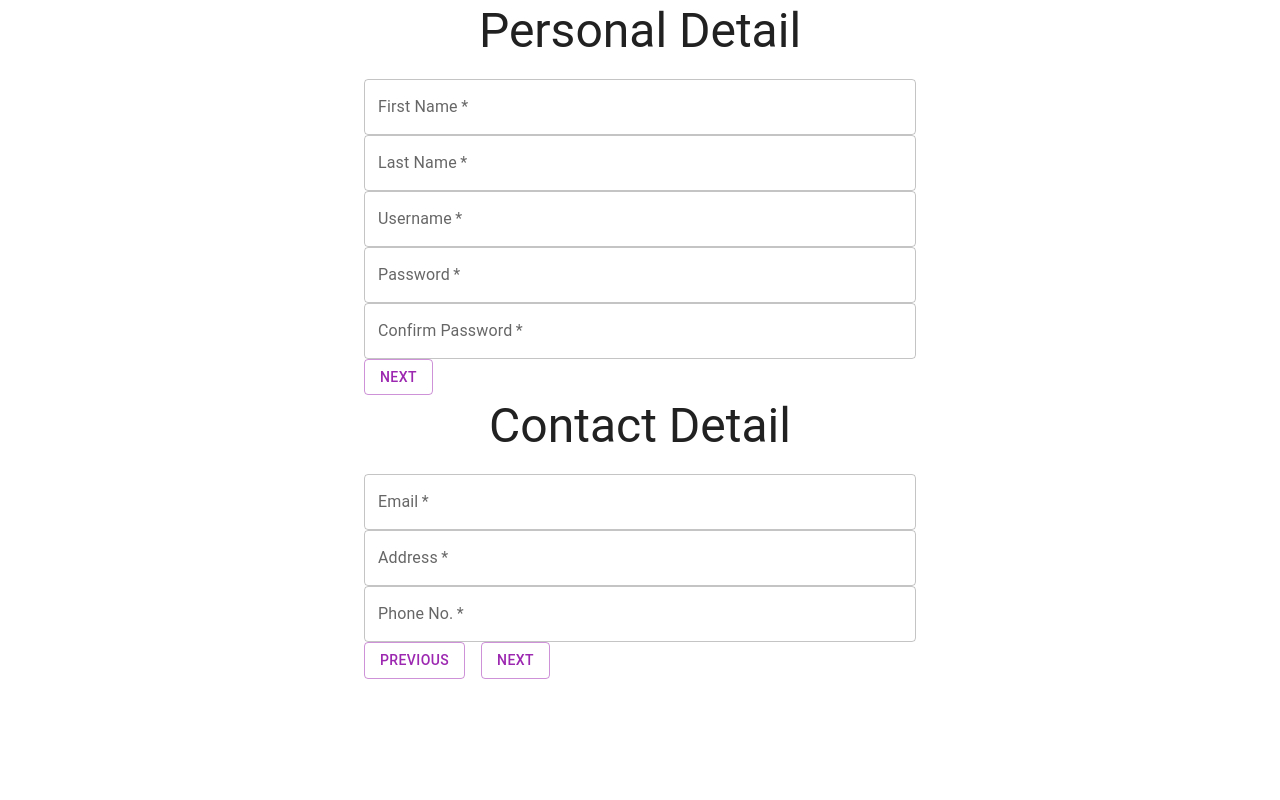
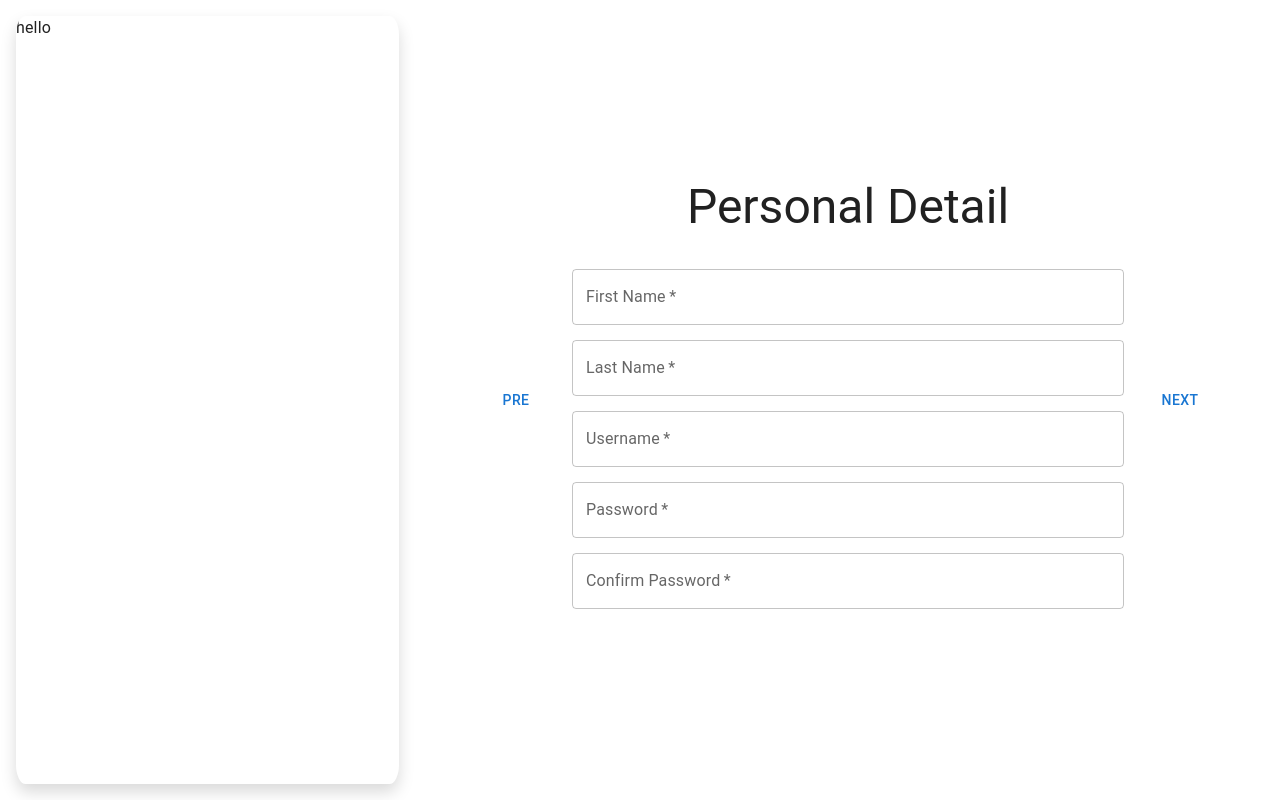
Before and after one commit to BishalRaj/OurPortfolio-frontend, a React (Create React App) app: page /register in a window 1280 px wide. Built offline with nearby package versions, Linux system fonts and the light colour scheme.

Commit message:
resgister

```diff
--- /dev/null
+++ b/src/layouts/contact.jsx
@@ -0,0 +1,32 @@
+import React from 'react'
+import { CssBaseline, Typography, Container, Button, TextField, Stack } from '@mui/material/';
+
+import useStyles from "../styles";
+
+const Contact = () => {
+    const classes = useStyles();
+    return (
+        <> <CssBaseline />
+            <main>
+                <div className={classes.title}>
+                    <Container maxWidth="sm">
+                        <Typography variant="h3" align="center" color="textPrimary" gutterBottom>
+                            Contact Detail
+                        </Typography>
+                    </Container>
+                </div>
+                <Container maxWidth="sm"  >
+                    <form noValidate autoComplete="off" >
+                        <TextField className={classes.field} label="Email" variant="outlined" color="secondary" required fullWidth />
+                        <TextField className={classes.fields} label="Address" variant="outlined" color="secondary" required fullWidth />
+                        <TextField className={classes.fields} label="Phone No." variant="outlined" type="number" color="secondary" required fullWidth />
+                    </form>
+                </Container>
+            </main>
+
+
+        </>
+    )
+}
+
+export default Contact
--- a/layouts/register.jsx
+++ b/src/layouts/personal.jsx
@@ -26,33 +26,8 @@ const Register = () => {
                         <TextField className={classes.fields} label="Username" variant="outlined" color="secondary" required fullWidth />
                         <TextField className={classes.fields} label="Password" variant="outlined" type="password" color="secondary" required fullWidth />
                         <TextField className={classes.fields} label="Confirm Password" type="password" variant="outlined" color="secondary" required fullWidth />
-
-                        <Stack spacing={2} direction="row" >
-                            <Button variant="outlined" color="secondary">Next</Button>
-                        </Stack>
                     </form>
                 </Container>
-                <div className={classes.title}>
-                    <Container maxWidth="sm">
-                        <Typography variant="h3" align="center" color="textPrimary" gutterBottom>
-                            Contact Detail
-                        </Typography>
-                    </Container>
-                </div>
-                <Container maxWidth="sm"  >
-                    <form noValidate autoComplete="off" >
-                        <TextField className={classes.field} label="Email" variant="outlined" color="secondary" required fullWidth />
-                        <TextField className={classes.field} label="Address" variant="outlined" color="secondary" required fullWidth />
-                        <TextField className={classes.fields} label="Phone No." variant="outlined" type="number" color="secondary" required fullWidth />
-
-
-                        <Stack spacing={2} direction="row" >
-                            <Button variant="outlined" color="secondary">Previous</Button>
-                            <Button variant="outlined" color="secondary">Next</Button>
-                        </Stack>
-                    </form>
-                </Container>
-
             </main>
         </>
     )
--- a/src/pages/register.jsx
+++ b/src/pages/register.jsx
@@ -2,58 +2,49 @@ import React from "react";
 import { CssBaseline, Typography, Container, Button, TextField, Stack } from '@mui/material/';
 
 import useStyles from "../styles";
+import AuthLayout from '../layout/authLayout'
 
-
+import { useState } from "react";
+import Contact from "../layouts/contact";
+import Personal from "../layouts/personal";
 const Register = () => {
 
   const classes = useStyles();
 
+  const [count, setCount] = useState(1)
+
+  // const formComponent = () => {
+  //   switch (count) {
+  //     case 1:
+  //       return <Contact />
+  //       break;
+
+  //     case 2:
+  //       return <Personal />
+  //       break;
+  //     default:
+  //       return ''
+  //   }
+  // }
+
+  count < 1 && setCount(1)
+  count > 2 && setCount(2)
+
+  const returnComponent = <>
+    <Button onClick={() => setCount(count - 1)}>Pre</Button>
+
+
+    {count === 1 && <Personal />}
+    {count === 2 && <Contact />}
+    <Button onClick={() => setCount(count + 1)} >Next</Button>
+    {/* <h6>{count} of 2</h6> */}
+  </>
+
+
   return (
     <>
       <CssBaseline />
-      <main>
-        <div className={classes.title}>
-          <Container maxWidth="sm">
-            <Typography variant="h3" align="center" color="textPrimary" gutterBottom>
-              Personal Detail
-            </Typography>
-          </Container>
-        </div>
-        <Container maxWidth="sm"  >
-          <form noValidate autoComplete="off" >
-            <TextField className={classes.field} label="First Name" variant="outlined" color="secondary" required fullWidth />
-            <TextField className={classes.fields} label="Last Name" variant="outlined" color="secondary" required fullWidth />
-            <TextField className={classes.fields} label="Username" variant="outlined" color="secondary" required fullWidth />
-            <TextField className={classes.fields} label="Password" variant="outlined" type="password" color="secondary" required fullWidth />
-            <TextField className={classes.fields} label="Confirm Password" type="password" variant="outlined" color="secondary" required fullWidth />
-
-            <Stack spacing={2} direction="row" >
-              <Button variant="outlined" color="secondary">Next</Button>
-            </Stack>
-          </form>
-        </Container>
-        <div className={classes.title}>
-          <Container maxWidth="sm">
-            <Typography variant="h3" align="center" color="textPrimary" gutterBottom>
-              Contact Detail
-            </Typography>
-          </Container>
-        </div>
-        <Container maxWidth="sm"  >
-          <form noValidate autoComplete="off" >
-            <TextField className={classes.field} label="Email" variant="outlined" color="secondary" required fullWidth />
-            <TextField className={classes.field} label="Address" variant="outlined" color="secondary" required fullWidth />
-            <TextField className={classes.fields} label="Phone No." variant="outlined" type="number" color="secondary" required fullWidth />
-
-
-            <Stack spacing={2} direction="row" >
-              <Button variant="outlined" color="secondary">Previous</Button>
-              <Button variant="outlined" color="secondary">Next</Button>
-            </Stack>
-          </form>
-        </Container>
-
-      </main>
+      <AuthLayout formComponent={returnComponent} />
     </>
   )
 };
--- a/src/styles.js
+++ b/src/styles.js
@@ -4,11 +4,14 @@ import { makeStyles } from '@mui/styles';
 const useStyles = makeStyles({
     title: {
         padding: 3,
-        backgroundColor: 'white'
     },
     field: {
-        marginTop: 15,
-        marginBottom: 15
+        marginTop: '15px !important',
+        marginBottom: '15px !important'
+    },
+    fields: {
+        marginTop: '0px !important',
+        marginBottom: '15px !important'
     }
 })
 
```
Also changed, not shown: layouts/contact.jsx (deleted, +0 -35 lines).
